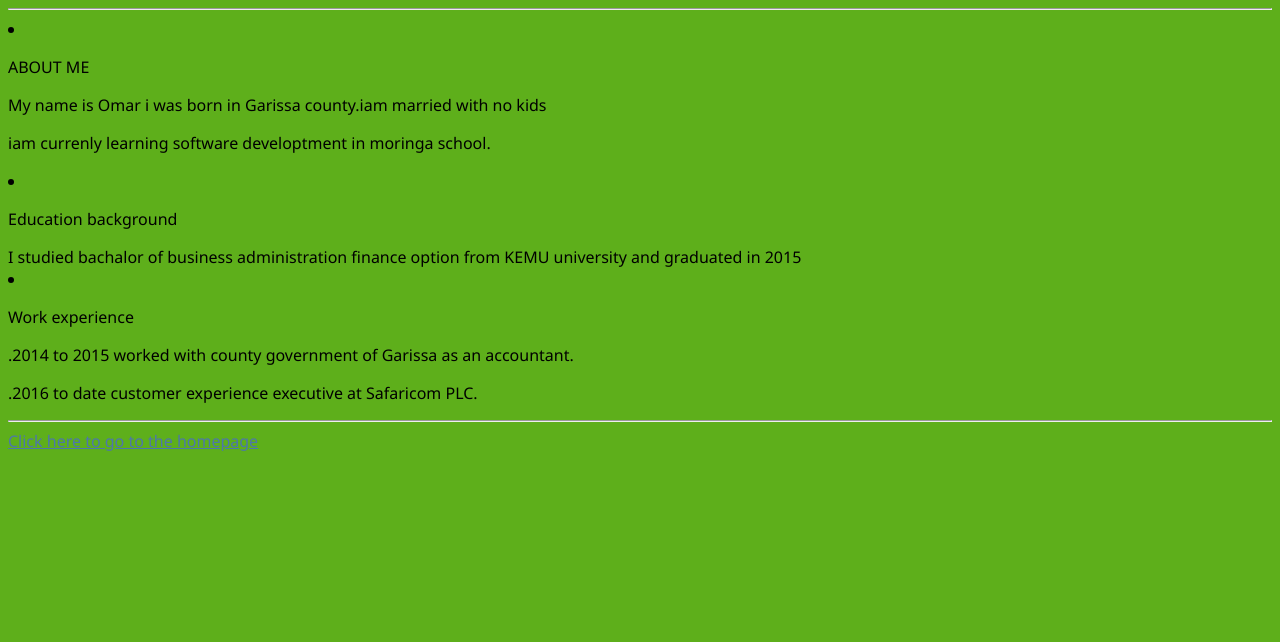
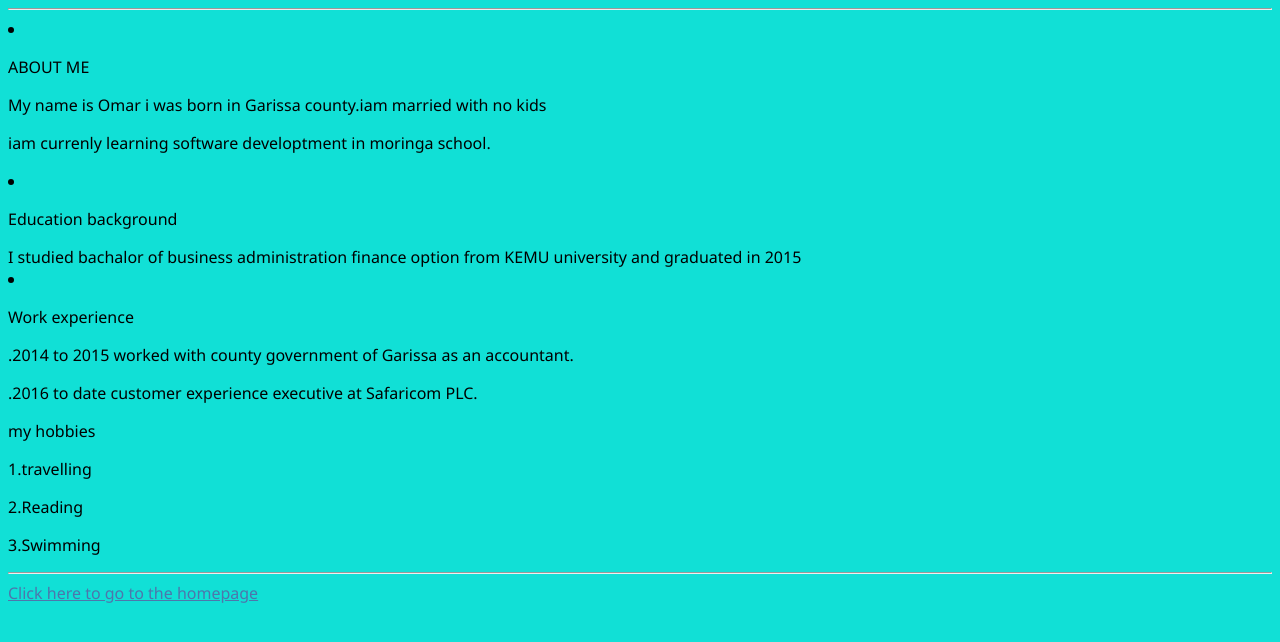
Before and after one commit to omar4586/omar_portfolio, a plain HTML site: page portfolio.html in a window 1280 px wide. Drawn offline with Linux system fonts and the light colour scheme.

Commit message:
hobbies added

```diff
--- a/css/style.css
+++ b/css/style.css
@@ -1,5 +1,5 @@
 body {
-    background-color: #5eaf1b;
+    background-color: #11e0d6;
 
     font-family: "Segoe UI", Tahoma, Geneva, Verdana, sans-serif;
   }
@@ -17,9 +17,9 @@ body {
   }
 
   .highlight {
-    font-weight: 700;
+    font-weight: 800;
 
-    color: forestgreen;
+    color: rgb(66, 13, 214);
   }
 
   h1,
--- a/portfolio.html
+++ b/portfolio.html
@@ -24,6 +24,12 @@
         and graduated in 2015 </div>
    <li><p> Work experience</p> .2014 to 2015 worked with county government of Garissa as an accountant.</li>
    <p>.2016 to date customer experience executive at Safaricom PLC.</p>
+
+   <div>my hobbies</div>
+   <p>1.travelling </p>
+   <p>2.Reading</p>
+   <p>3.Swimming</p>
+
    <hr>
 
    <a href="index.html">Click here to go to the homepage</a>
```
